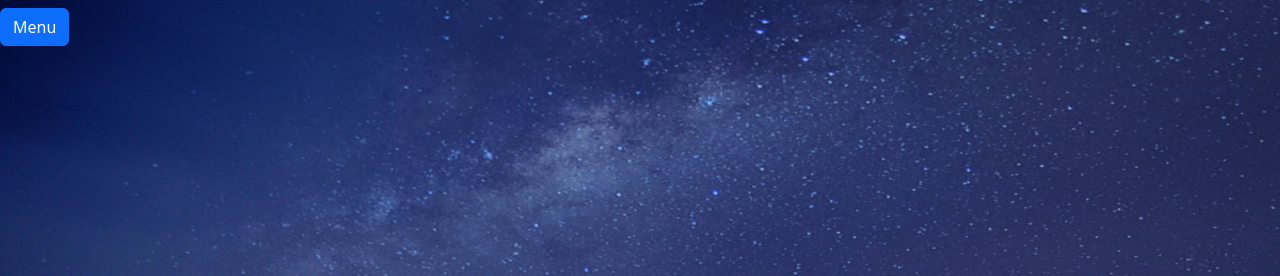
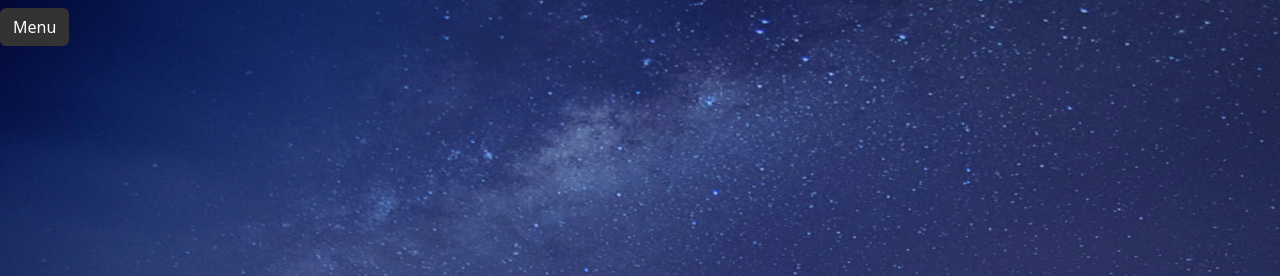
Before and after one commit to tbartlett0612/tbartlett0612.github.io, a plain HTML site: page index.html in a window 1280 px wide. Shown: the top 276 px of the page. Drawn offline with nearby package versions, Linux system fonts and the light colour scheme.

Commit message:
Update index.html

```diff
--- a/index.html
+++ b/index.html
@@ -43,6 +43,10 @@
         }
         .navbar a:hover {
             background-color: #555;
+        }
+        .menu{
+            background-color: #333;
+            color: white;
         }
 
         /* The side navigation menu */
@@ -150,7 +154,7 @@
     </div>
     <!-- Use any element to open the sidenav -->
     <nav class="navbar">
-        <button class="btn btn-primary" onclick="openNav()">Menu</button>
+        <button class="btn menu" onclick="openNav()">Menu</button>
     </nav>
 
 
```
